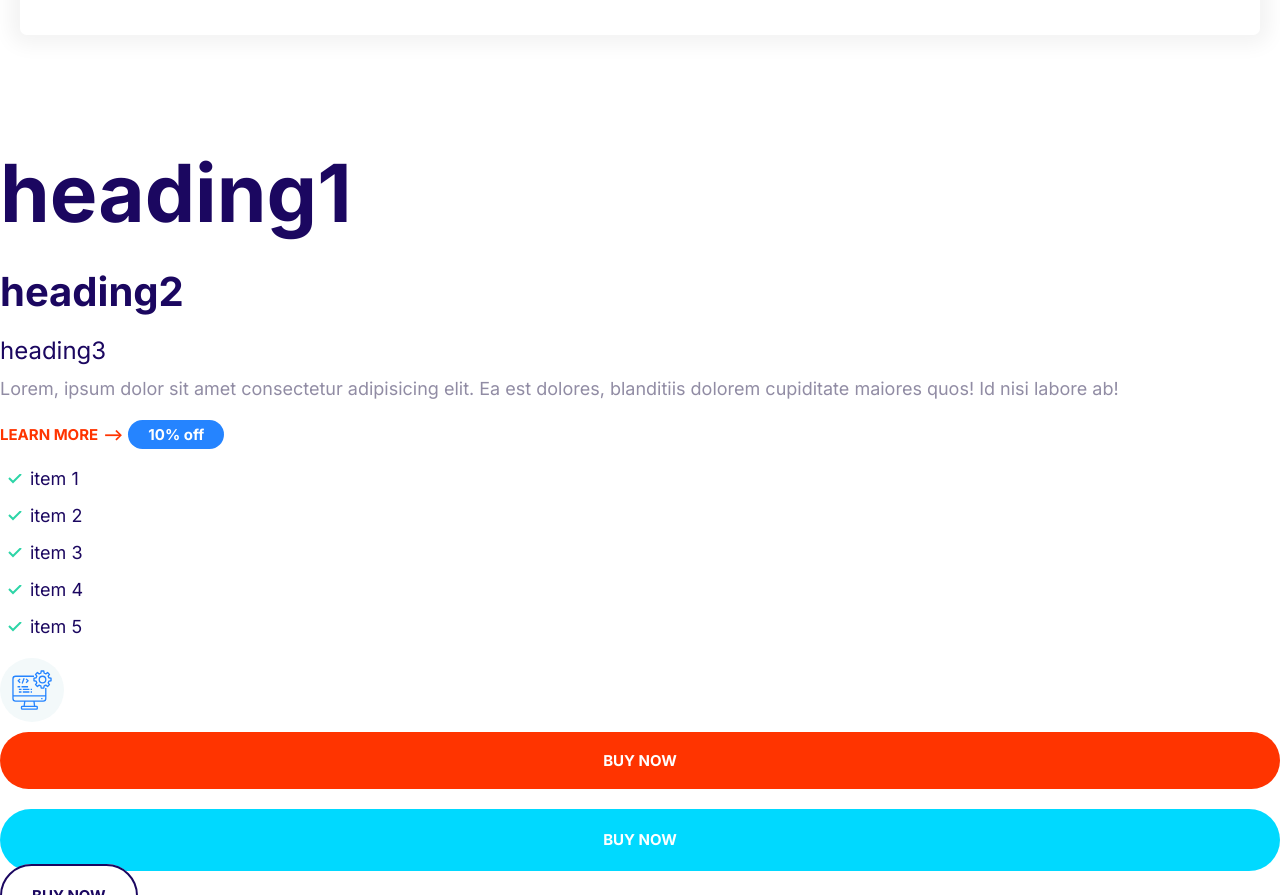
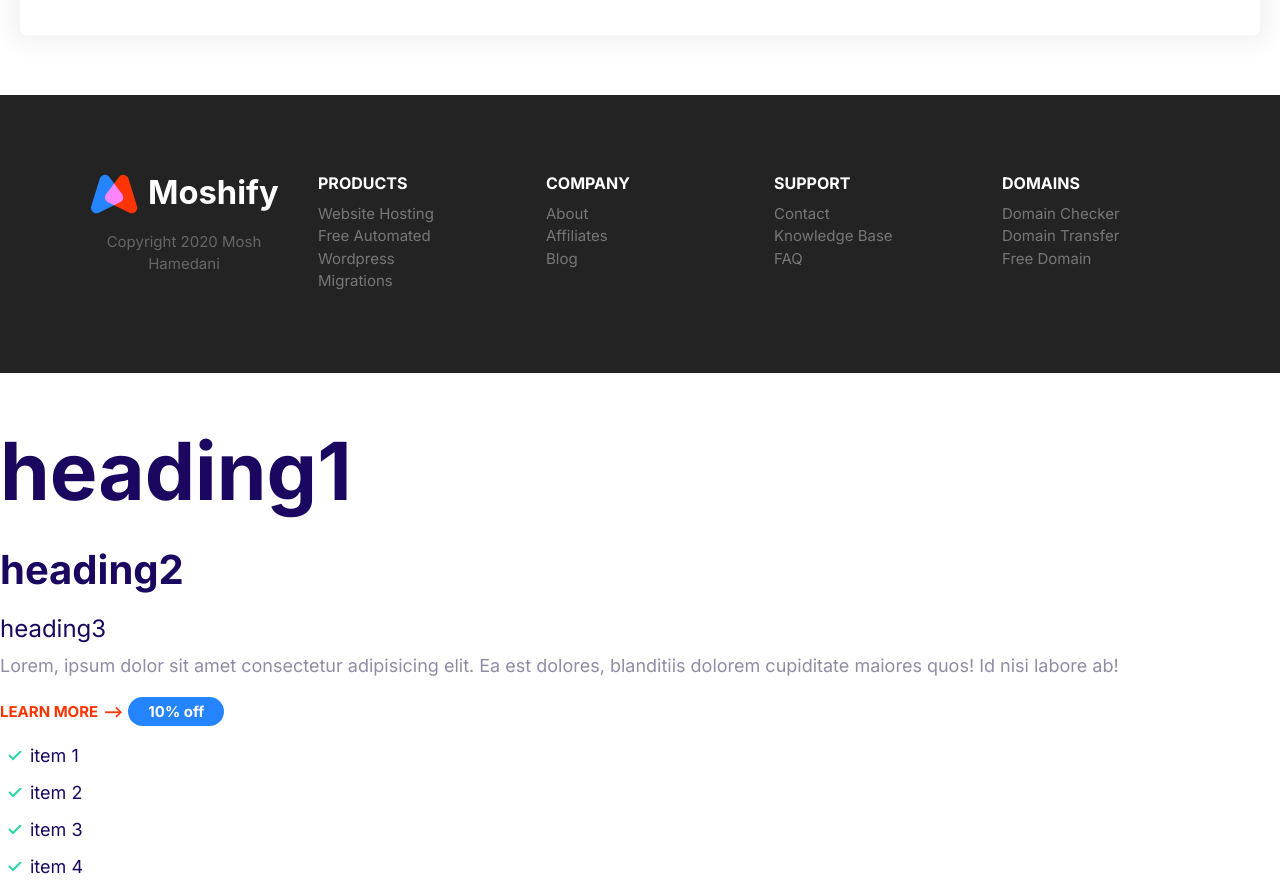
Before and after one commit to naveen5928/LayoutPage, a plain HTML site: page Index.html in a window 1280 px wide. Shown: the part 5926-6821 px from the top of the page. Drawn offline with Linux system fonts and the light colour scheme.

Commit message:
build footer component

```diff
--- a/CSS/styles.css
+++ b/CSS/styles.css
@@ -701,3 +701,84 @@ a {
     max-width: 700px;
   }
 }
+
+/* Footer block */
+.footer {
+  background: #232323;
+}
+
+.footer a {
+  color: #777;
+  transition: color 0.3s;
+}
+
+.footer a:hover {
+  color: #fff;
+}
+
+.footer__section {
+  padding: 2rem;
+  border-bottom: 1px solid #393939;
+}
+
+.footer__section .list {
+  margin: 0;
+}
+
+.footer__heading {
+  text-transform: uppercase;
+  font-weight: 600;
+}
+
+.footer__brand {
+  margin-top: 5rem;
+  text-align: center;
+}
+
+.footer__brand img {
+  /* TODO: Consider refactoring this and applying it to
+  all images. */
+  width: 100%;
+  max-width: 230px;
+}
+
+.footer__copyright {
+  font-size: 2.1rem;
+  color: #fff;
+  opacity: 0.3;
+}
+
+@media screen and (min-width: 768px) {
+  .footer {
+    font-size: 1.5rem;
+  }
+  .footer__sections {
+    grid-template-columns: repeat(auto-fit, minmax(10rem, 1fr));
+  }
+
+  .footer .collapsible__chevron {
+    display: none;
+  }
+
+  .footer .collapsible__content {
+    opacity: 1;
+    max-height: 100%;
+  }
+
+  .footer__brand {
+    order: -1;
+    margin-top: 1rem;
+  }
+
+  .footer__copyright {
+    font-size: 1.5rem;
+  }
+
+  .footer__section {
+    border: 0;
+  }
+
+  .footer__heading {
+    font-size: 1.6rem;
+  }
+}
--- a/Index.html
+++ b/Index.html
@@ -405,6 +405,75 @@
         </div>
       </div>
     </section>
+    <!-- footer Block -->
+    <footer class="block block--dark footer">
+      <div class="container grid footer__sections">
+        <section class="collapsible collapsible--expanded footer__section">
+          <header class="collapsible__header">
+            <h2 class="collapsible__heading footer__heading">Products</h2>
+            <svg class="icon icon--white collapsible__chevron">
+              <use xlink:href="images/sprite.svg#chevron"></use>
+            </svg>
+          </header>
+          <div class="collapsible__content">
+            <ul class="list">
+              <li><a href="#">Website Hosting</a></li>
+              <li><a href="#">Free Automated Wordpress</a></li>
+              <li><a href="#">Migrations</a></li>
+            </ul>
+          </div>
+        </section>
+        <section class="collapsible footer__section">
+          <header class="collapsible__header">
+            <h2 class="collapsible__heading footer__heading">Company</h2>
+            <svg class="icon icon--white collapsible__chevron">
+              <use xlink:href="images/sprite.svg#chevron"></use>
+            </svg>
+          </header>
+          <div class="collapsible__content">
+            <ul class="list">
+              <li><a href="#">About</a></li>
+              <li><a href="#">Affiliates</a></li>
+              <li><a href="#">Blog</a></li>
+            </ul>
+          </div>
+        </section>
+        <section class="collapsible footer__section">
+          <header class="collapsible__header">
+            <h2 class="collapsible__heading footer__heading">Support</h2>
+            <svg class="icon icon--white collapsible__chevron">
+              <use xlink:href="images/sprite.svg#chevron"></use>
+            </svg>
+          </header>
+          <div class="collapsible__content">
+            <ul class="list">
+              <li><a href="#">Contact</a></li>
+              <li><a href="#">Knowledge Base</a></li>
+              <li><a href="#">FAQ</a></li>
+            </ul>
+          </div>
+        </section>
+        <section class="collapsible footer__section">
+          <header class="collapsible__header">
+            <h2 class="collapsible__heading footer__heading">Domains</h2>
+            <svg class="icon icon--white collapsible__chevron">
+              <use xlink:href="images/sprite.svg#chevron"></use>
+            </svg>
+          </header>
+          <div class="collapsible__content">
+            <ul class="list">
+              <li><a href="#">Domain Checker</a></li>
+              <li><a href="#">Domain Transfer</a></li>
+              <li><a href="#">Free Domain</a></li>
+            </ul>
+          </div>
+        </section>
+        <section class="footer__brand">
+          <img src="images/logo.svg" alt="" />
+          <p class="footer__copyright">Copyright 2020 Mosh Hamedani</p>
+        </section>
+      </div>
+    </footer>
     <div>
       <!-- Heading and paragraph testing component-->
       <div>
```
Also changed, not shown: Components/footer.html (added, +88 -0 lines).
